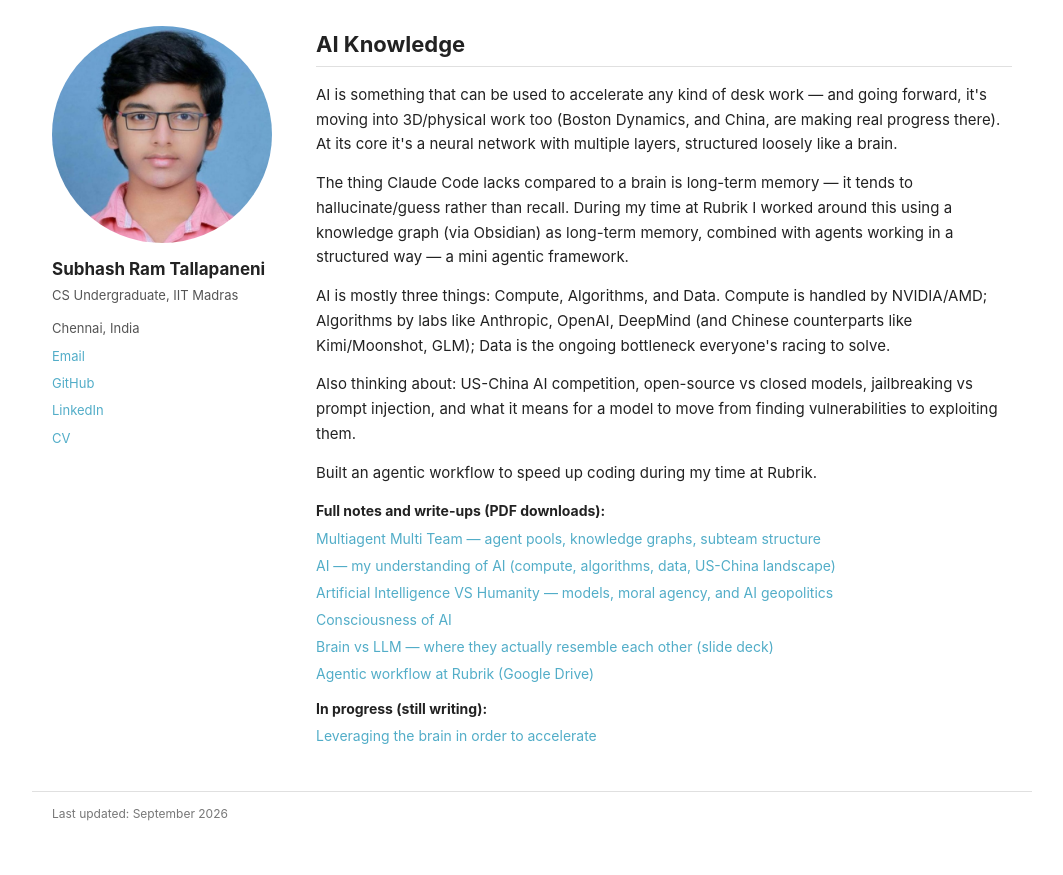
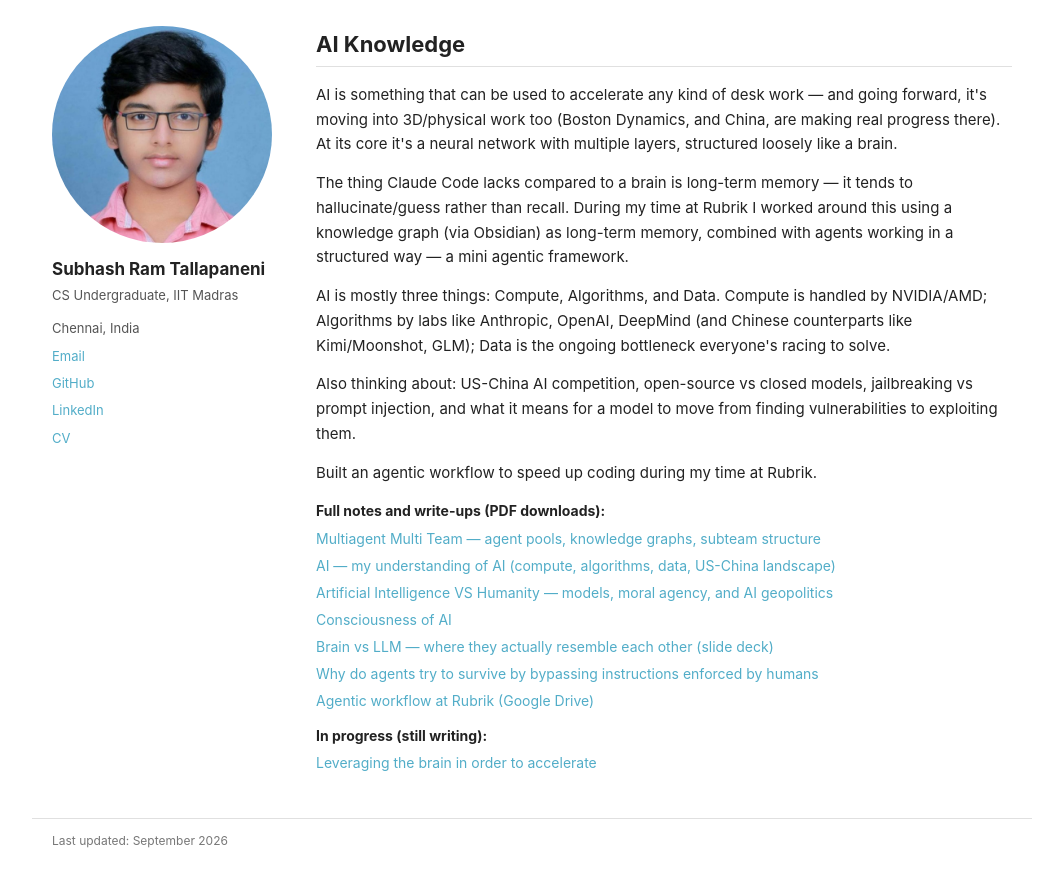
Before and after one commit to sRT1037/subhash, a plain HTML site: page ai.html in a window 1280 px wide. Shown: the part 61-936 px from the top of the page, without its empty margins (108-1171 px from the left). Before the commit the page ends 909 px from the top, so only its background shows below. Drawn offline with Linux system fonts and the light colour scheme.

Commit message:
Add 'why agents survive by bypassing instructions' writeup

```diff
--- a/ai.html
+++ b/ai.html
@@ -50,6 +50,7 @@
         <a href="ai-vs-humanity.pdf" download>Artificial Intelligence VS Humanity &mdash; models, moral agency, and AI geopolitics</a>
         <a href="consciousness-of-ai.pdf" download>Consciousness of AI</a>
         <a href="brain-vs-llm.pdf" download>Brain vs LLM &mdash; where they actually resemble each other (slide deck)</a>
+        <a href="agents-survive-bypassing-instructions.pdf" download>Why do agents try to survive by bypassing instructions enforced by humans</a>
         <a href="https://drive.google.com/file/d/1qIfI2L1OpU31jnIoc9GPFydJjJxqh0CT/view" target="_blank">Agentic workflow at Rubrik (Google Drive)</a>
       </div>
       <div class="doc-links">
```
Also changed, not shown: 1 other file.
